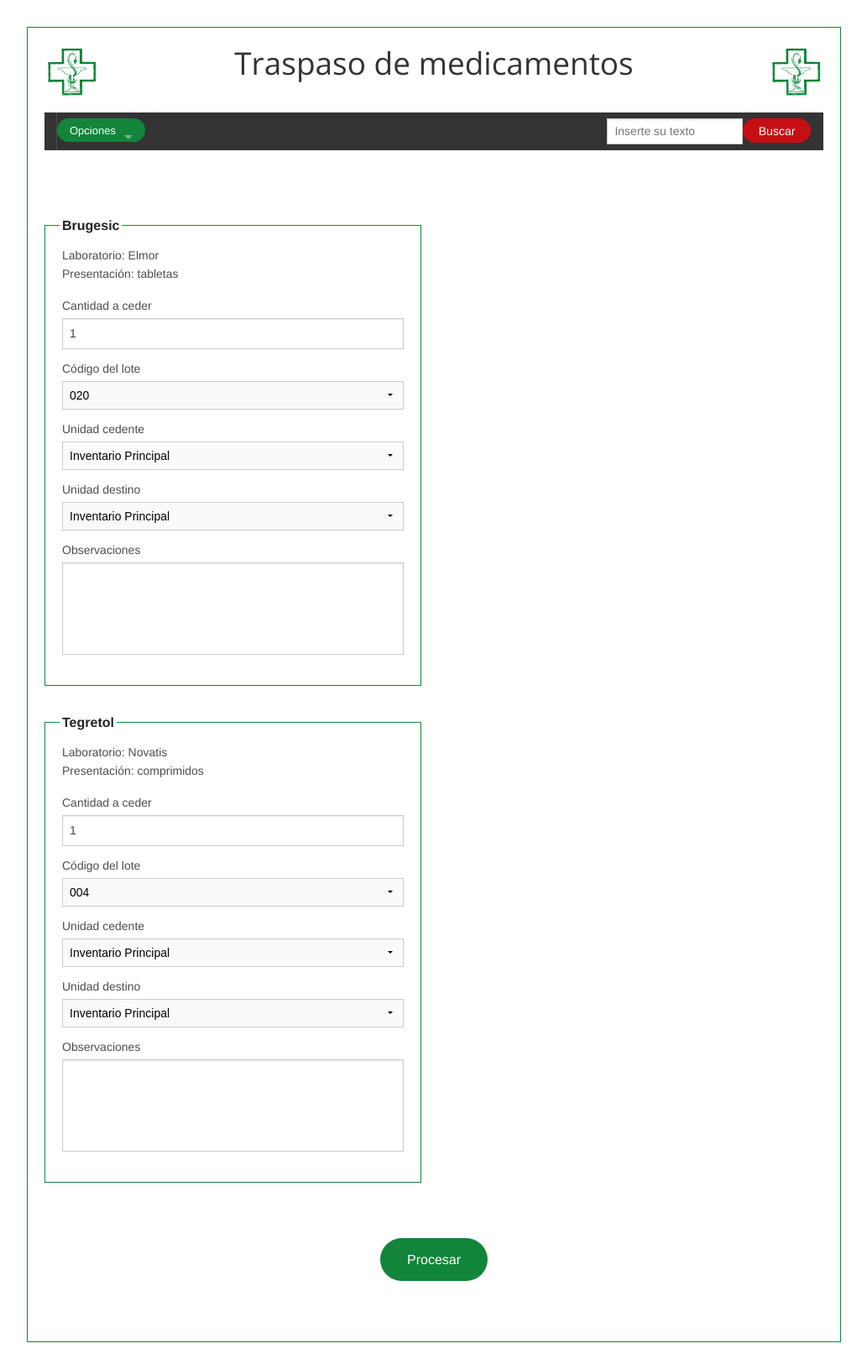
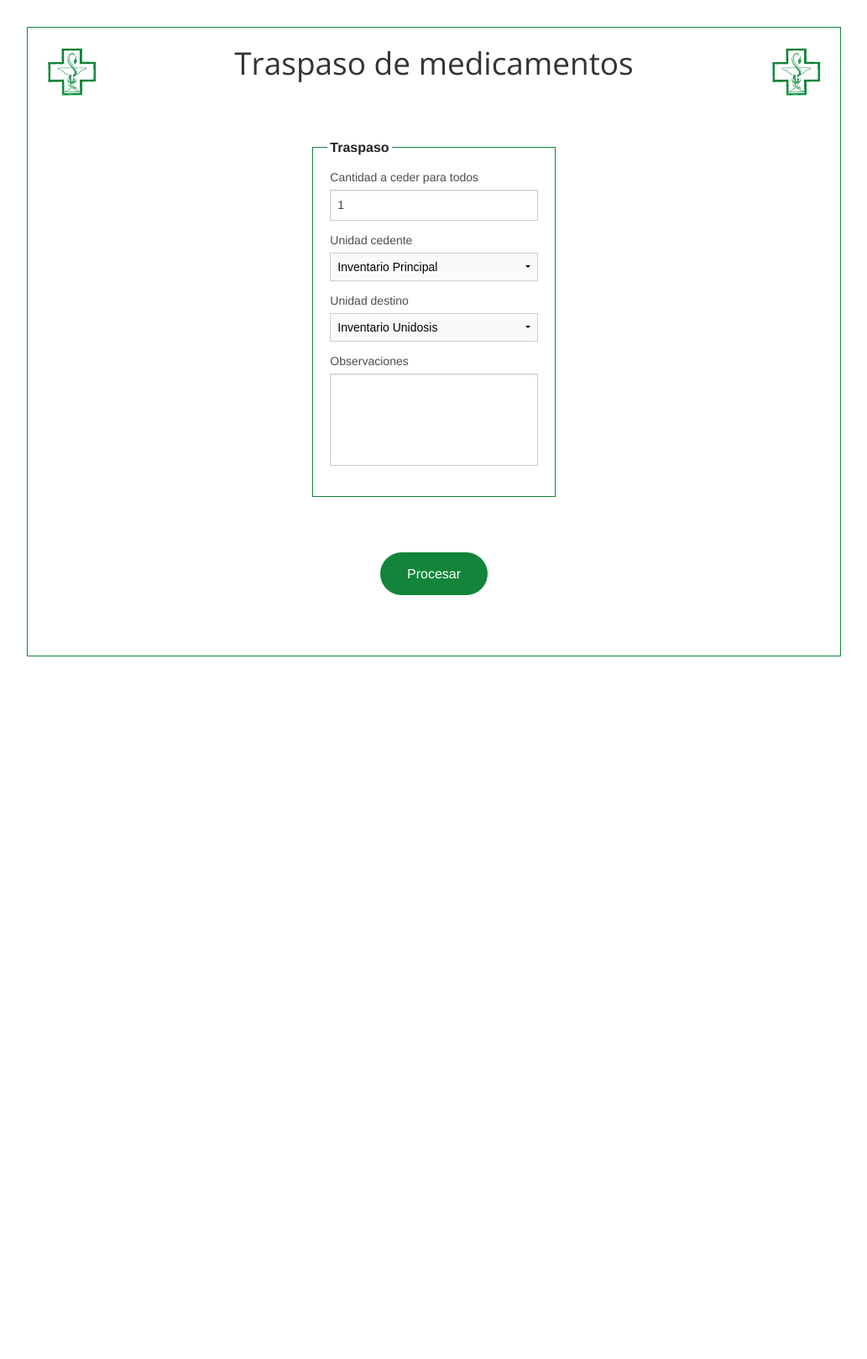
Before and after one commit to m0ises2/Desarrollo_web, a CodeIgniter app: template application/views/Ventas/traspaso.php in a window 1280 px wide. Shown: the whole page at 84% size, without its empty margins (123-1156 px from the left). After the commit the page ends 782 px from the top, so only its background shows below. Run offline with CodeIgniter, Linux system fonts and the light colour scheme; the template is opened without the code that fills it, so the values that code supplies are empty; some libraries are stand-ins or nearby versions.

Commit message:
Baja funcionando y traspaso por la mitad

```diff
--- a/application/views/Ventas/baja.php
+++ b/application/views/Ventas/baja.php
@@ -58,7 +58,6 @@
 										<li class="has-dropdown">
 											<a class="round button expand" style="color:white; background-color:#12853A;">Opciones</a>
 											<ul class="dropdown">
-												<li><label>Para los seleccionados</label></li>
 												<li><a href='#'>Dar de baja</a></li>
 												<li><a href='#'>Traspaso</a></li>
 											</ul>
@@ -88,7 +87,7 @@
 											<label>Presentación: <?php echo $fila->presentacion;?></label>
 											<br>
 											<label>Cantidad</label>
-											<input type="text" name="cant1" required pattern="[1-9]+" value="1" required />
+											<input type="text" name="cant1" pattern="[0-9]+" value="1" required />
 											<label>Causa</label>
 											<select name="causa1" required />
 												<option value="Robo">Robo</option>
--- a/application/views/Ventas/traspaso.php
+++ b/application/views/Ventas/traspaso.php
@@ -7,7 +7,7 @@
 		<meta charset="utf-8" />
 		<meta name="viewport" content="width=device-width, initial-scale=1.0" />
 		<title>Proyecto de Desarrollo Web</title>
-		<link rel="stylesheet" href="css/foundation.css" />
+		<link rel="stylesheet" href="<?php echo site_url().'/';?>assets/css/foundation.css" />
 		<script src="js/modernizr.js"></script>
 		<?php #require("template/header.php"); ?>
 
@@ -24,78 +24,36 @@
 
 					<div class="row">
 						<div class="large-2 medium-2 small-2 columns" align="left">
-							<img src="img/logo.png" width="50%" height="50%">
+							<img src="<?php echo site_url().'/';?>assets/img/logo.png" width="50%" height="50%">
 						</div>
 						<div class="large-8 medium-8 small-8 columns" align="center">
 							<h2>Traspaso de medicamentos</h2>
 						</div>
 						<div class="large-2 medium-2 small-2 columns" align="right">
-							<img src="img/logo.png" width="50%" height="50%">
+							<img src="<?php echo site_url().'/';?>assets/img/logo.png" width="50%" height="50%">
 						</div>
 					</div>
 					<br>
 					<!-- BARRA -->
-					<div class="row">
-						<div class="large-12 medium-12 small-12 columns" align="center">
-							<nav class="top-bar" data-topbar>
-								<section class="top-bar-section">
-									<!-- Right Nav Section -->
-									<ul class="right">
-										<li class="has-form">
-											<div class="row collapse">
-												<div class="large-8 small-9 columns">
-													<input type="text" placeholder="Inserte su texto" style="height:31px;">
-												</div>
-												<div class="large-4 small-3 columns">
-													<a href="#" class="round alert button expand" style="color:white;">Buscar</a>
-												</div>
-											</div>
-										</li>
-									</ul>
-
-									<!-- Left Nav Section -->
-									<ul class="left">
-										<li class="divider" style="width:15px;"></li>
-										<li class="has-dropdown">
-											<a href="" class="round button expand" style="color:white; background-color:#12853A;">Opciones</a>
-											<ul class="dropdown">
-												<li><label>Para los seleccionados</label></li>
-												<li><a href="">Dar de baja</a></li>
-												<li><a href="">Traspaso</a></li>
-											</ul>
-										</li>
-									</ul>
-								</section>
-							</nav>
-
-							<br>
-							<br>
-							<br>
-
-						</div>
-					</div>
-					<!-- FIN DE BARRA -->
 					<br>
 					<!--FIN DEL HEADER-->
 
 					<!--INICIO DEL CUERPO-->
+					<?php
+						echo "<form method='POST' action=";
+						echo site_url().'/index.php/traspaso/traspasar';
+						echo ">";
+					?>
 						<div class="row">
-						<div class="large-6 medium-9 small-12 columns" align="center">
+
+							<div class="small-8 small-centered medium-6 large-4 columns" align="center">
 								<fieldset style="border-color:#12853A;">
-								<legend>Brugesic</legend>
+									<legend>Traspaso</legend>
 									<div class="row">
 										<div class="large-12 medium-12 small-12 columns" align="left">
-										<label>Laboratorio: Elmor</label>
-										<label>Presentación: tabletas</label>
-										<br>
-										<label>Cantidad a ceder</label>
-										<input type="text" name="cant1" value="1" required />
-										<label>Código del lote</label>
-										<select name="cod_lote1" required />
-											<option value="020">020</option>
-											<option value="030">030</option>
-											<option value="041">041</option>
-										</select>
+											<label>Cantidad a ceder para todos</label>
+											<input type="text" pattern= "[0-9]+" name="cant1" value="1" required />
+
 											<label>Unidad cedente</label>
 											<select name="uc1" required />
 												<option value="Inventario Principal">Inventario Principal</option>
@@ -103,50 +61,25 @@
 											</select>
 											<label>Unidad destino</label>
 											<select name="ud1" required />
-											<option value="Inventario Principal">Inventario Principal</option>
 												<option value="Inventario Unidosis">Inventario Unidosis</option>
 												<option value="Venta al Público">Venta al Público</option>
 											</select>
 											<label>Observaciones</label>
-										<textarea name="obs1" style="height:110px; resize:none;" required></textarea>
+											<textarea name="obs1" style="height:110px; resize:none;"></textarea>
 										</div>
 									</div>
+									<?php
+									if( isset($error) )
+									{
+										echo '<div data-alert class="alert-box warning radius" style="width:250px; margin: 0 auto 20px auto;">Unidad cedente/destino invalida.</div>';
+									}
+								?>
 								</fieldset>
 							</div>
 						</div>
 
 						<div class="row">
-						<div class="large-6 medium-9 small-12 columns">
-							<fieldset style="border-color:#12853A;">
-								<legend>Tegretol</legend>
-								<div class="row">
-									<div class="large-12 medium-12 small-12 columns" align="left">
-										<label>Laboratorio: Novatis</label>
-										<label>Presentación: comprimidos</label>
-										<br>
-										<label>Cantidad a ceder</label>
-										<input type="text" name="cant2" value="1" required />
-										<label>Código del lote</label>
-										<select name="cod_lote2" required />
-											<option value="004">004</option>
-											<option value="010">010</option>
-										</select>
-										<label>Unidad cedente</label>
-										<select name="uc2" required />
-											<option value="Inventario Principal">Inventario Principal</option>
-											<option value="Inventario Unidosis">Inventario Unidosis</option>
-										</select>
-										<label>Unidad destino</label>
-										<select name="ud2" required />
-											<option value="Inventario Principal">Inventario Principal</option>
-											<option value="Inventario Unidosis">Inventario Unidosis</option>
-											<option value="Venta al Público">Venta al Público</option>
-										</select>
-										<label>Observaciones</label>
-										<textarea name="obs2" style="height:110px; resize:none;" required></textarea>
-									</div>
-								</div>
-							</fieldset>
+							<div>
 							</div>
 						</div>
 
@@ -160,6 +93,7 @@
 						</div>
 						<br>
 						<br>
+					</form>
 					<!--FIN DEL CUERPO-->
 
 
```
Also changed, not shown: application/controllers/medicamento.php (+11 -4 lines), application/controllers/traspaso.php (added, +70 -0 lines), application/models/medicamento_model.php (+31 -1 lines), application/views/Ventas/vista_principal.php (+5 -8 lines), application/views/Ventas/vista_traspaso.php (added, +142 -0 lines). Lines whose indentation alone changed are shown as unchanged.
